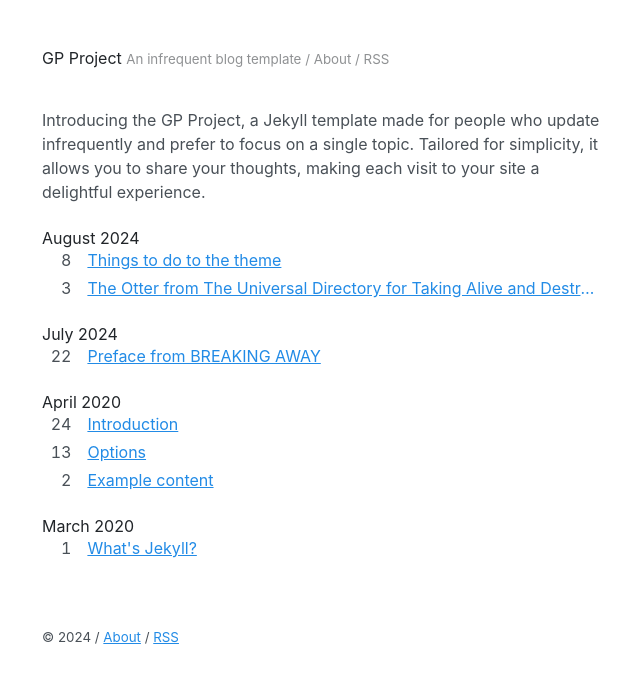
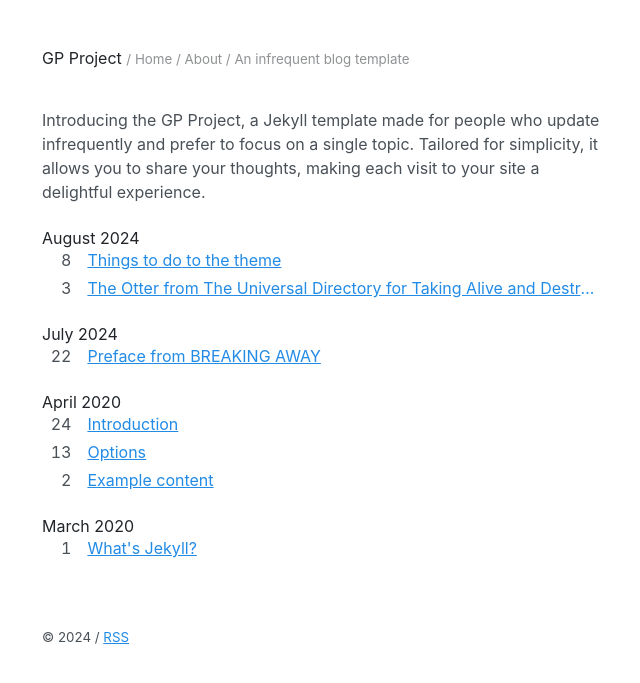
Before and after one commit to akmolteni/gp, a Jekyll site: the page built from index.html, in a window 1280 px wide. Shown: the top 683 px of the page, without its empty margins (318-958 px from the left). Built offline with Jekyll 4.4.1, drawn with Linux system fonts in a browser that asks for light colours; the list of posts is cut into pages by our own code.

Commit message:
Update default.html

```diff
--- a/_layouts/default.html
+++ b/_layouts/default.html
@@ -9,9 +9,10 @@
       <header class="masthead">
         <h3 class="masthead-title">
           <a href="{{ site.baseurl }}/" title="Home">{{ site.title }}</a>
-          <small>{{ site.tagline }}
+          <small>
+          / <a href="{{ site.baseurl }}/">Home</a>
           / <a href="{{ 'about' | relative_url }}">About</a>
-          / <a href="{{ 'atom.xml' | relative_url }}">RSS</a>
+          / {{ site.tagline }}
           </small>
         </h3>
       </header>
@@ -23,7 +24,6 @@
       <footer class="footer">
         <small>
           &copy; <time datetime="{{ site.time | date_to_xmlschema }}">{{ site.time | date: '%Y' }}</time>
-          / <a href="{{ 'about' | relative_url }}">About</a>
           / <a href="{{ 'atom.xml' | relative_url }}">RSS</a>
         </small>
       </footer>
```
